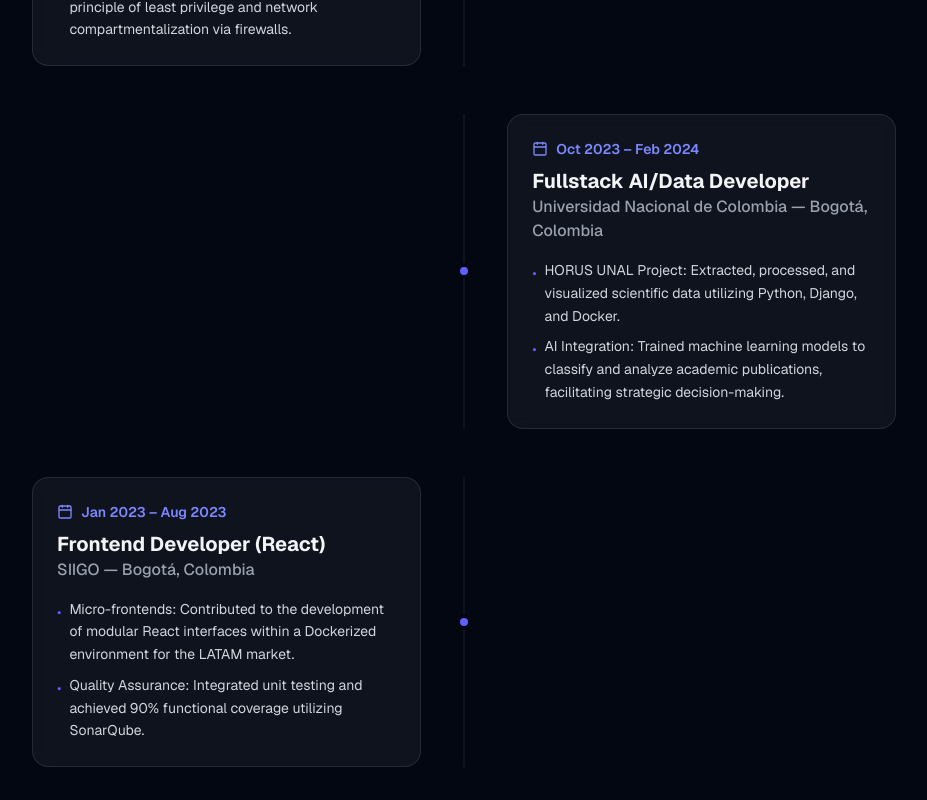
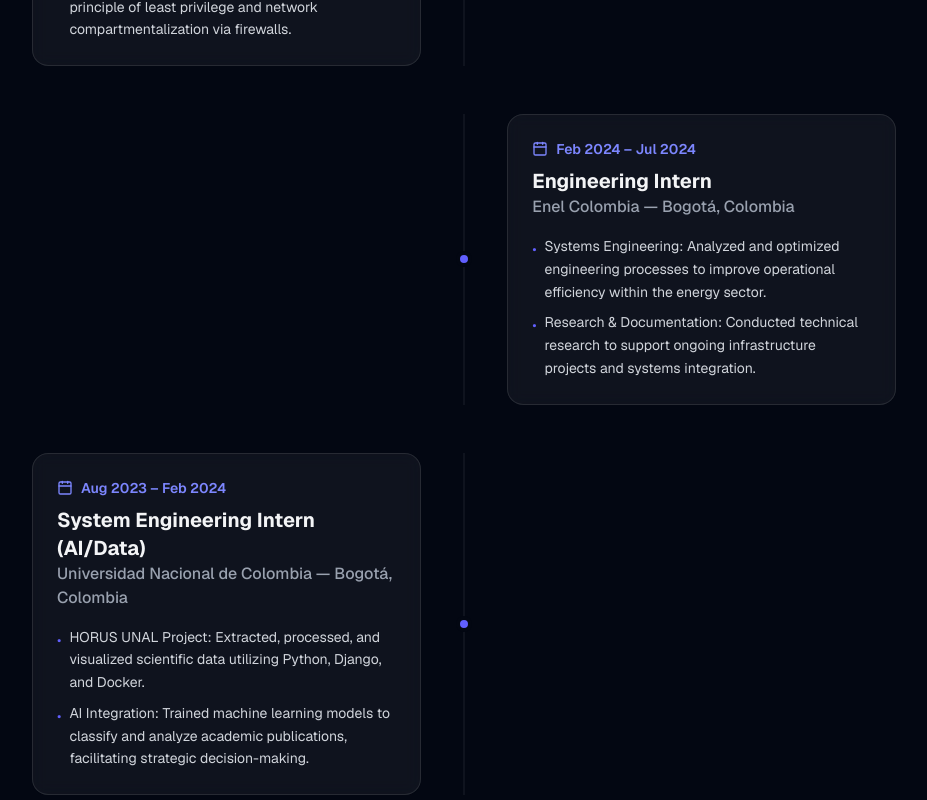
Before and after one commit to jotorress/my-cyber-portfolio, a Next.js app: page / in a window 1280 px wide. Shown: the part 2640-3440 px from the top of the page, without its empty margins (176-1103 px from the left). Built offline with nearby package versions, Linux system fonts and the light colour scheme.

Commit message:
Updating experience profile

```diff
--- a/app/page.tsx
+++ b/app/page.tsx
@@ -1,4 +1,5 @@
 import { ShieldCheck, Server, BrainCircuit, Terminal, Blocks, Briefcase, Calendar, Mail, ExternalLink } from "lucide-react";
+
 export default function Home() {
   const experiences = [
     {
@@ -25,9 +26,19 @@ export default function Home() {
       ]
     },
     {
-      role: "Fullstack AI/Data Developer",
+      role: "Engineering Intern",
+      company: "Enel Colombia",
+      period: "Feb 2024 – Jul 2024",
+      location: "Bogotá, Colombia",
+      achievements: [
+        "Systems Engineering: Analyzed and optimized engineering processes to improve operational efficiency within the energy sector.",
+        "Research & Documentation: Conducted technical research to support ongoing infrastructure projects and systems integration."
+      ]
+    },
+    {
+      role: "System Engineering Intern (AI/Data)",
       company: "Universidad Nacional de Colombia",
-      period: "Oct 2023 – Feb 2024",
+      period: "Aug 2023 – Feb 2024",
       location: "Bogotá, Colombia",
       achievements: [
         "HORUS UNAL Project: Extracted, processed, and visualized scientific data utilizing Python, Django, and Docker.",
@@ -35,9 +46,9 @@ export default function Home() {
       ]
     },
     {
-      role: "Frontend Developer (React)",
-      company: "SIIGO",
-      period: "Jan 2023 – Aug 2023",
+      role: "Front-end Developer",
+      company: "Siigo",
+      period: "Feb 2023 – Jul 2023",
       location: "Bogotá, Colombia",
       achievements: [
         "Micro-frontends: Contributed to the development of modular React interfaces within a Dockerized environment for the LATAM market.",
```
